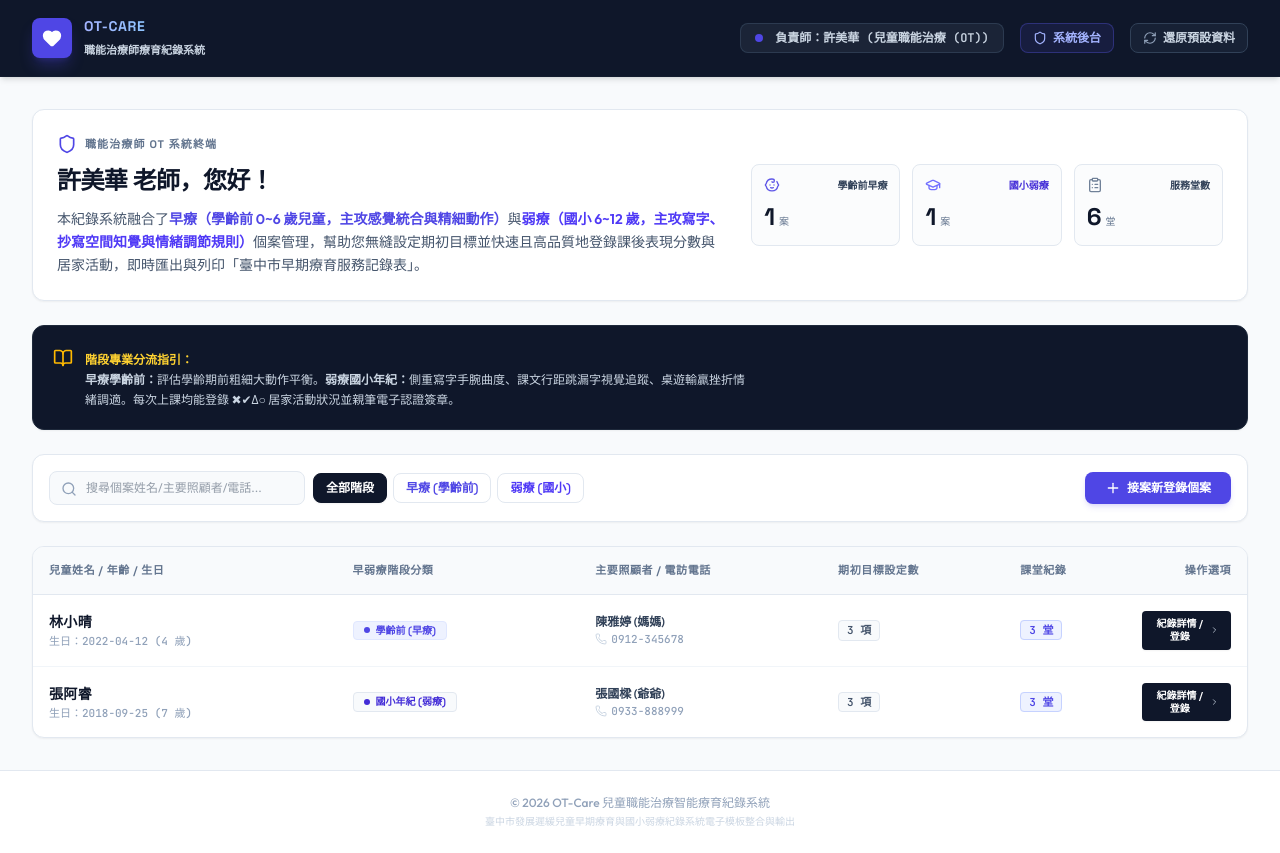
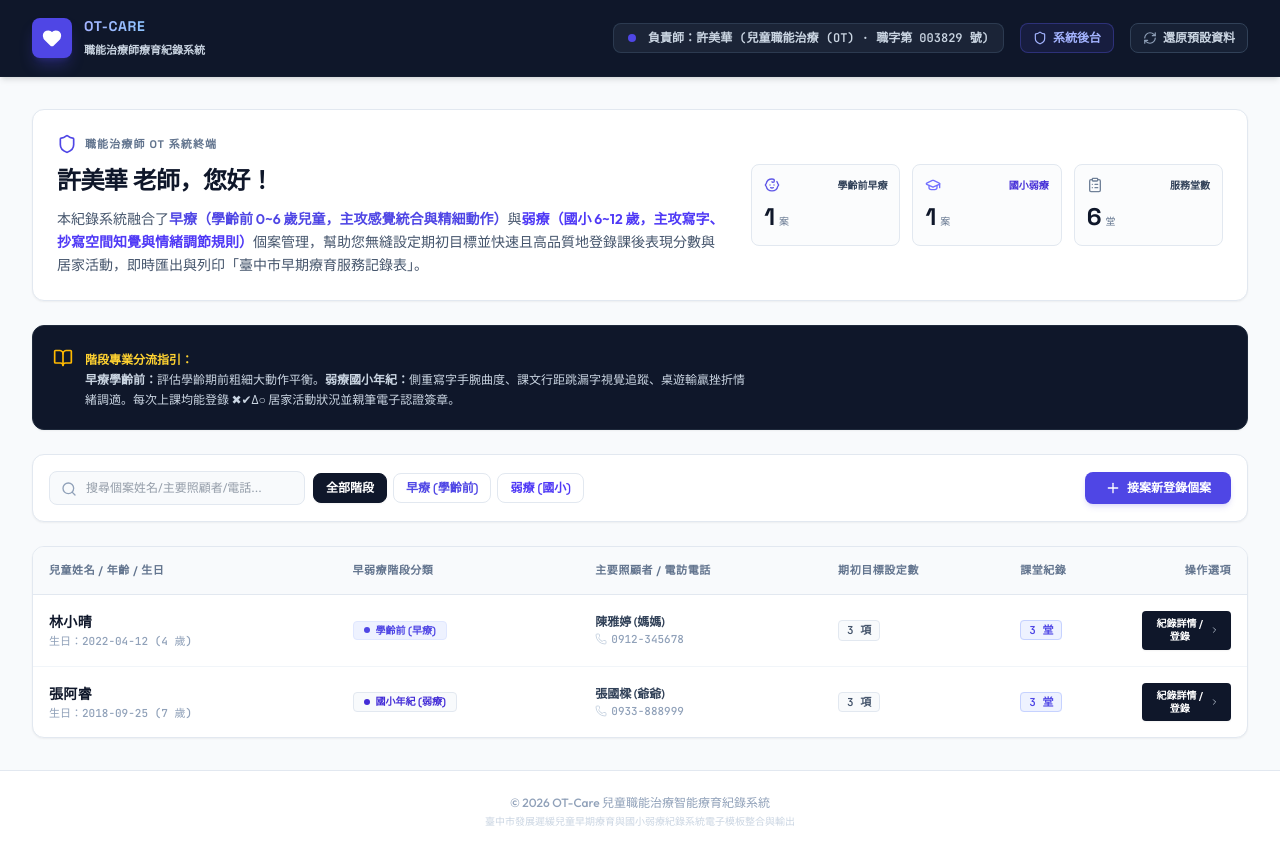
Before and after one commit to miaooo0818/ot-care, a React (Vite) app: page / in a window 1280 px wide. Built offline with nearby package versions, Linux system fonts and the light colour scheme.

Commit message:
更新 src/initialData.ts via EZPage

```diff
--- a/src/initialData.ts
+++ b/src/initialData.ts
@@ -8,7 +8,8 @@ import { KidCase, LessonRecord, Therapist } from './types';
 export const DEFAULT_THERAPIST: Therapist = {
   username: 'ot_hsu',
   name: '許美華',
-  specialty: '兒童職能治療 (OT)'
+  specialty: '兒童職能治療 (OT)',
+  licenseNumber: '職字第 003829 號'
 };
 
 export const INITIAL_CASES: KidCase[] = [
```
